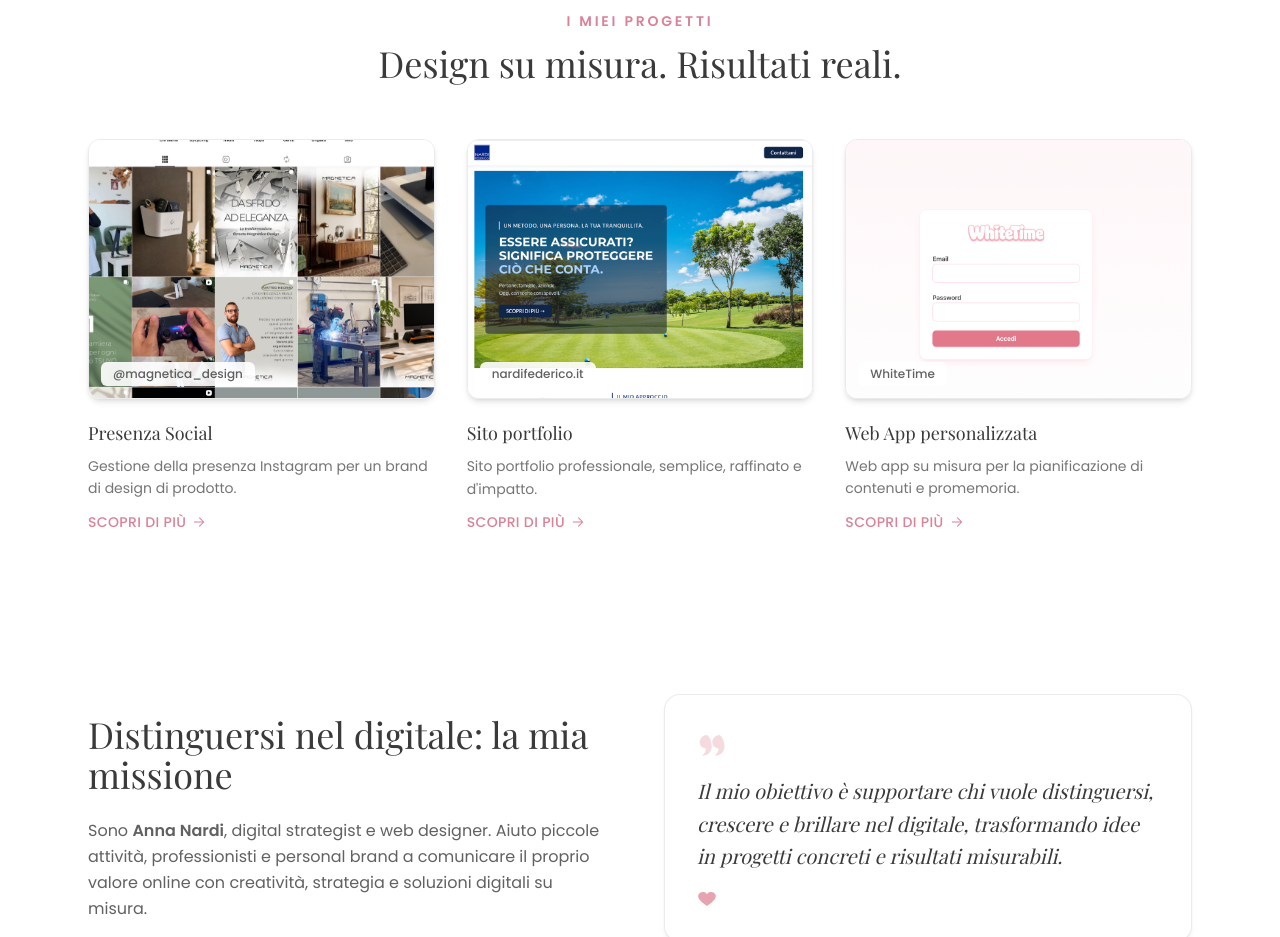
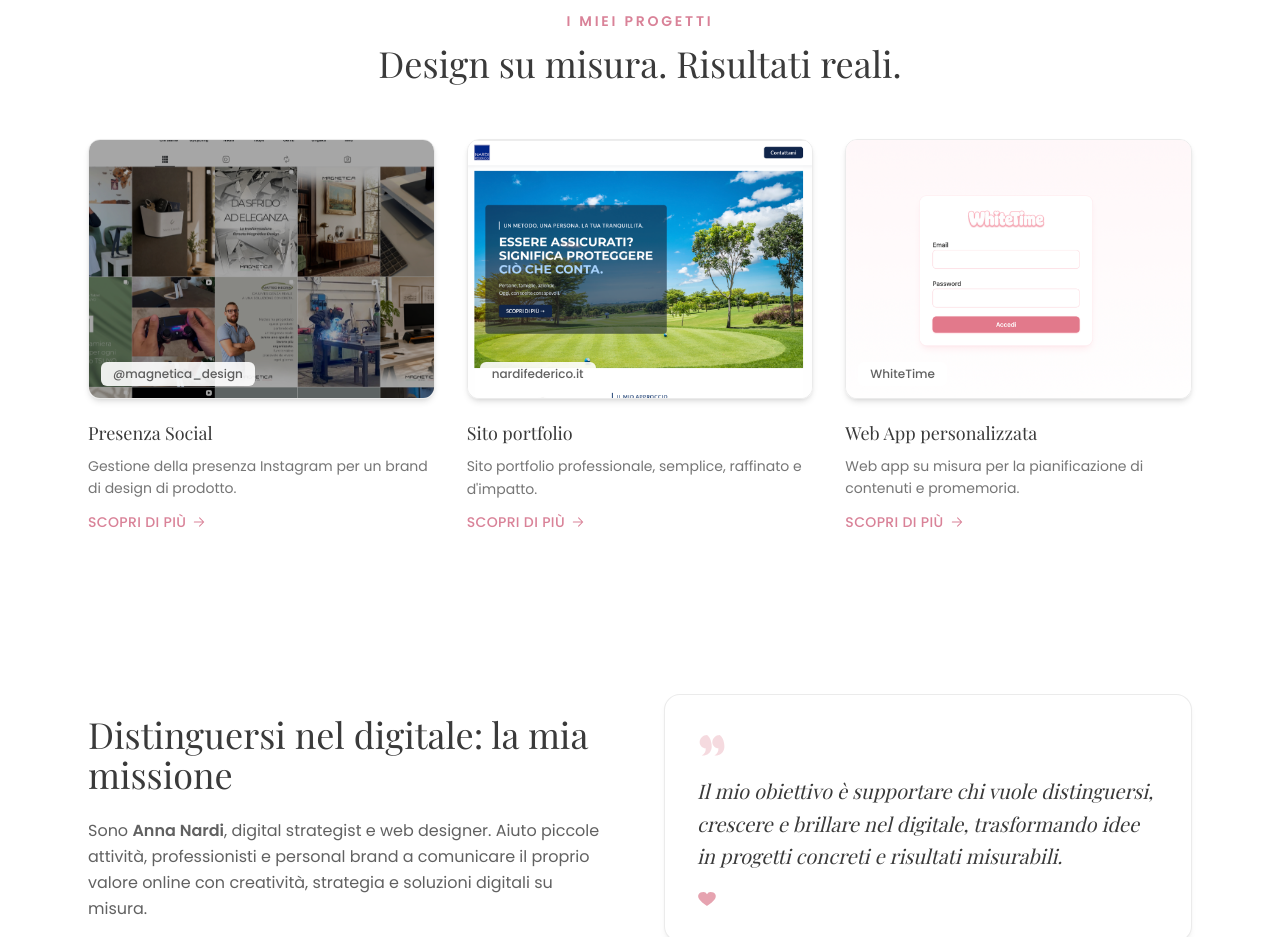
Before and after one commit to nardiianna/nardianna.it, a Next.js app: page / in a window 1280 px wide. Shown: the part 1380-2317 px from the top of the page. Built offline with nearby package versions, Linux system fonts and the light colour scheme; a web font is replaced by a local one.

Commit message:
Adjust project card image cropping and privacy overlay
Center WhiteTime screenshot, crop Magnetica Instagram grid to hide
top nav and add a dark overlay to obscure client photo details.

```diff
--- a/src/components/Projects.tsx
+++ b/src/components/Projects.tsx
@@ -8,6 +8,8 @@ const PROJECTS = [
     description: "Gestione della presenza Instagram per un brand di design di prodotto.",
     href: "https://www.instagram.com/magnetica_design/",
     image: "/images/project-magnetica.png",
+    objectPosition: "object-[50%_75%]",
+    overlay: true,
   },
   {
     label: "nardifederico.it",
@@ -15,6 +17,8 @@ const PROJECTS = [
     description: "Sito portfolio professionale, semplice, raffinato e d'impatto.",
     href: "https://www.nardifederico.it",
     image: "/images/project-nardifederico.png",
+    objectPosition: "object-top",
+    overlay: false,
   },
   {
     label: "WhiteTime",
@@ -22,6 +26,8 @@ const PROJECTS = [
     description: "Web app su misura per la pianificazione di contenuti e promemoria.",
     href: "https://whitetime.nardianna.it",
     image: "/images/project-whitetime.png",
+    objectPosition: "object-center",
+    overlay: false,
   },
 ];
 
@@ -44,8 +50,11 @@ export default function Projects() {
                   src={project.image}
                   alt={project.label}
                   fill
-                  className="object-cover object-top"
+                  className={`object-cover ${project.objectPosition}`}
                 />
+                {project.overlay && (
+                  <div className="absolute inset-0 bg-black/35" />
+                )}
                 <span className="absolute bottom-3 left-3 rounded-md bg-white/90 px-3 py-1 text-xs font-medium text-foreground/80">
                   {project.label}
                 </span>
```
